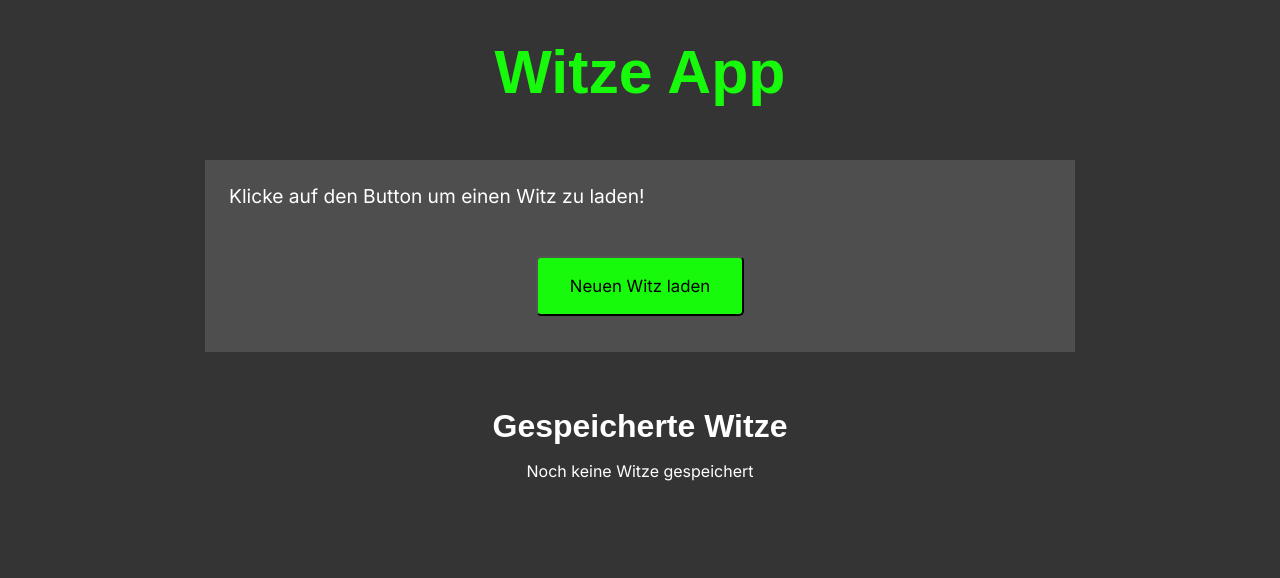
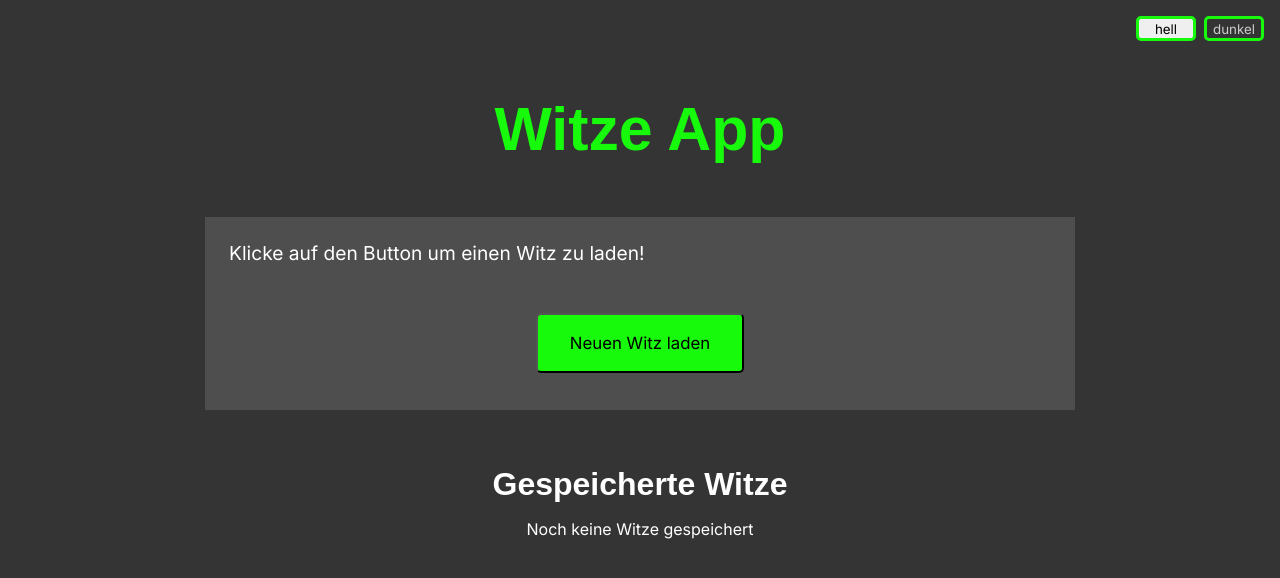
Before and after one commit to Davitvekua/witzApp, a website built with Vite: page index.html in a window 1280 px wide. Built offline with nearby package versions, Linux system fonts and the light colour scheme; a web font is replaced by a local one.

Commit message:
Bonus exercise

```diff
--- a/index.html
+++ b/index.html
@@ -11,6 +11,13 @@
     </style>
   </head>
   <body>
+    <div class="modusConsole">
+      <button class="modusConsole__button modusConsole__bright" id="bright">
+        hell</button
+      ><button class="modusConsole__button modusConsole__dark" id="dark">
+        dunkel
+      </button>
+    </div>
     <div class="app-heading">Witze App</div>
     <div class="current-joke">
       <div class="current-joke__text" id="jokeText">
--- /dev/null
+++ b/src/bonus.js
@@ -0,0 +1,12 @@
+export function moduschanger(event) {
+  const bright = "rgb(204, 204, 204)";
+  const dark = "rgb(52, 52, 52)";
+
+  if (event.currentTarget.id === "dark") {
+    document.body.style.background = dark;
+    localStorage.setItem("modusColor", JSON.stringify(dark));
+  } else if (event.currentTarget.id === "bright") {
+    document.body.style.background = bright;
+    localStorage.setItem("modusColor", JSON.stringify(bright));
+  }
+}
--- /dev/null
+++ b/src/bonus.scss
@@ -0,0 +1,25 @@
+@use "variable" as *;
+
+.modusConsole {
+  display: flex;
+  flex-direction: row;
+  justify-content: right;
+  gap: 0.5rem;
+  background-color: transparent;
+  width: 100%;
+  padding: 1rem;
+
+  &__button {
+    width: 60px;
+    font-family: "Inter", sans-serif;
+    border-radius: 5px;
+    border: 3px solid $app-heading-color;
+    padding: 0.1rem;
+  }
+
+  &__dark {
+    background-color: $backround-color;
+    color: whitesmoke;
+    color: rgb(204, 204, 204);
+  }
+}
--- a/src/main.js
+++ b/src/main.js
@@ -1,6 +1,8 @@
 import "./main.scss";
+import "./bonus.scss";
 import { getRandomJoke } from "./fetch.js";
 import { savedJoke } from "./savedJokeRender.js";
+import { moduschanger } from "./bonus.js";
 
 let jokeId = 0;
 let jokeArray = [];
@@ -56,6 +58,10 @@ function reloadRender() {
     jokeId = jokeArray[jokeArray.length - 1].id;
   }
   emptyText();
+
+  document.body.style.background = JSON.parse(
+    localStorage.getItem("modusColor"),
+  );
 }
 
 function deleteJoke(event) {
@@ -78,3 +84,9 @@ document
   .addEventListener("click", rendomJokeRender);
 document.getElementById("saveButton").addEventListener("click", jokeSave);
 document.addEventListener("DOMContentLoaded", reloadRender);
+
+document.querySelectorAll(".modusConsole__button").forEach((modusButton) => {
+  modusButton.addEventListener("click", moduschanger);
+});
+
+console.log(document.querySelectorAll(".modusConsole__button"));
```
